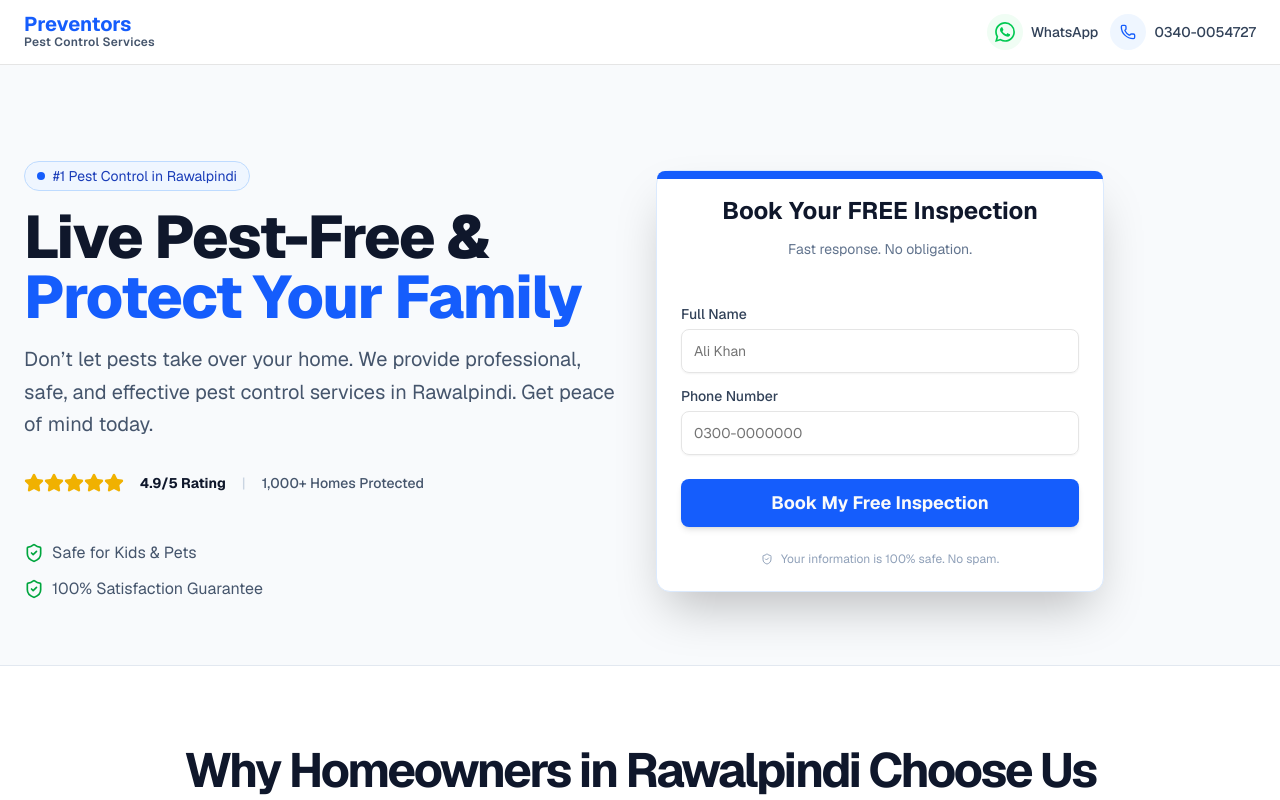
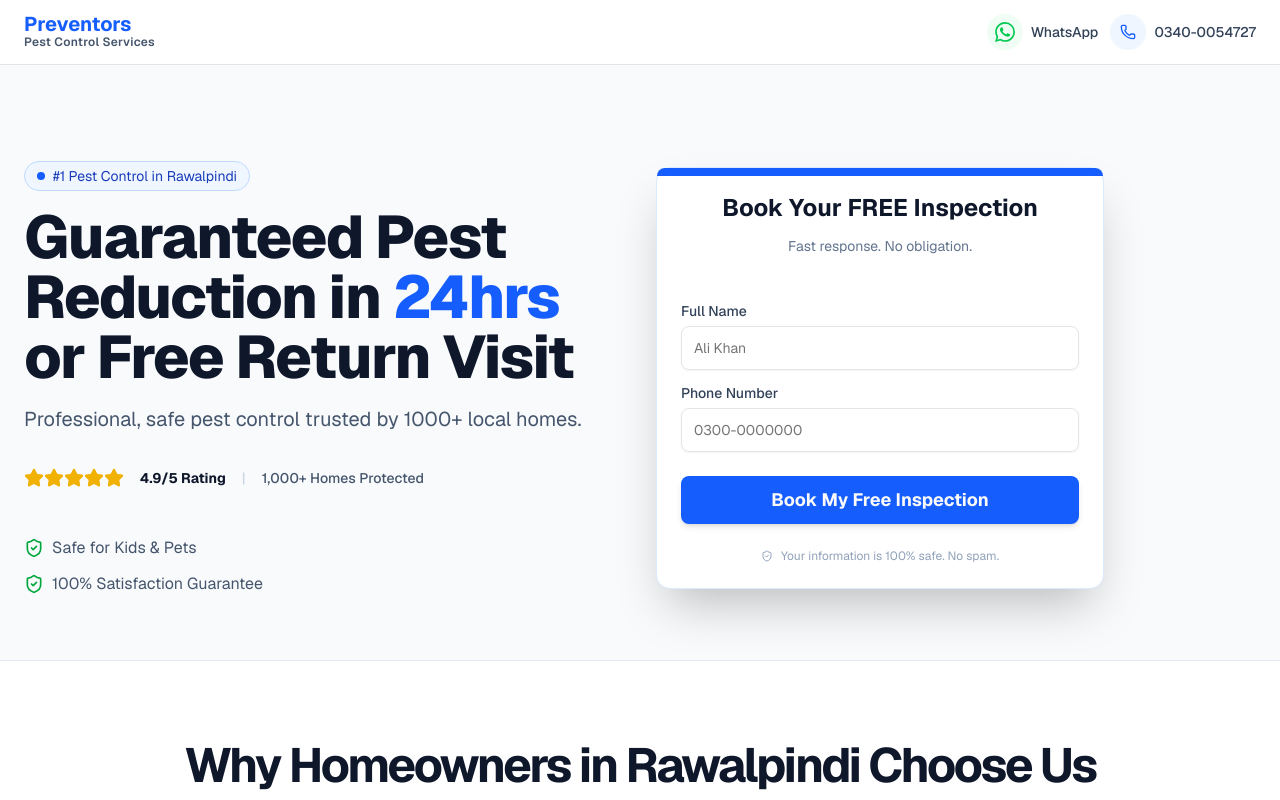
Before and after one commit to madnanrafi/preventors, a Next.js app: page / in a window 1280 px wide. Shown: the top 800 px of the page. Built offline with nearby package versions, Linux system fonts and the light colour scheme.

Commit message:
Fifth Commit

```diff
--- a/src/components/hero.tsx
+++ b/src/components/hero.tsx
@@ -39,10 +39,10 @@ export function Hero() {
                                 #1 Pest Control in Rawalpindi
                             </div>
                             <h1 className="text-4xl font-extrabold tracking-tight text-slate-900 sm:text-5xl xl:text-6xl">
-                                Live Pest-Free & <span className="text-blue-600">Protect Your Family</span>
+                                Guaranteed Pest Reduction in <span className="text-blue-600">24hrs</span> or Free Return Visit
                             </h1>
                             <p className="max-w-[600px] text-lg text-slate-600 md:text-xl leading-relaxed">
-                                Don’t let pests take over your home. We provide professional, safe, and effective pest control services in Rawalpindi. Get peace of mind today.
+                                Professional, safe pest control trusted by 1000+ local homes.
                             </p>
                         </div>
 
```
